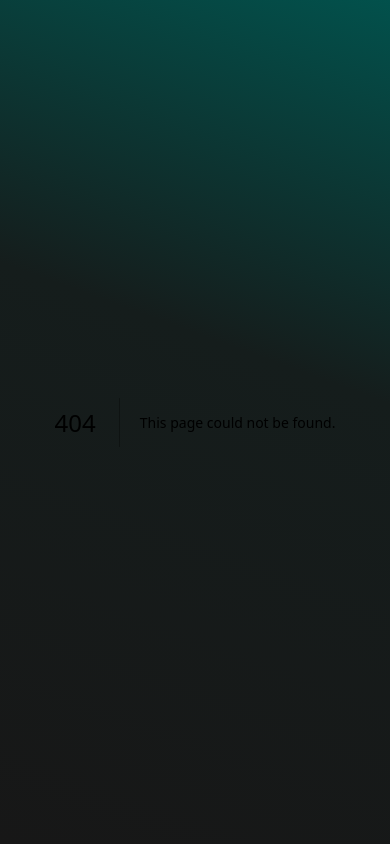
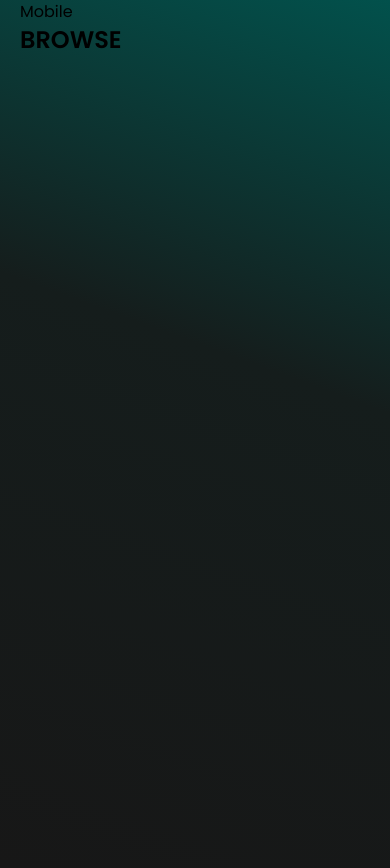
Before and after one commit to CarlLinusHedlund/nexa-ai-platform, a Next.js app: page /browse in a window 390 px wide. Before the commit this address had no page. Before the commit the page ends 844 px from the top, so only its background shows below. Built offline with nearby package versions, Linux system fonts and the light colour scheme; what tailwindcss-bg-patterns would draw is missing.

Commit message:
adds navbar, navbar animation, installs react-responsive, adds poppins font with next fonts

```diff
--- a/package.json
+++ b/package.json
@@ -18,6 +18,7 @@
     "next": "13.4.18",
     "react": "18.2.0",
     "react-dom": "18.2.0",
+    "react-responsive": "^9.0.2",
     "typescript": "5.1.6",
     "zustand": "^4.4.1"
   },
--- /dev/null
+++ b/src/app/browse/page.tsx
@@ -0,0 +1,5 @@
+export default function Browse() {
+  return (
+    <div className="text-[#white] font-semibold text-2xl">BROWSE</div>
+  )
+}
--- /dev/null
+++ b/src/app/faq/page.tsx
@@ -0,0 +1,5 @@
+export default function Faq() {
+  return (
+    <div>FAQ</div>
+  )
+}
--- a/src/app/globals.css
+++ b/src/app/globals.css
@@ -5,3 +5,9 @@
 .body-bg {
   background: linear-gradient(200deg, #02514c 0%, #151d1c 40.99%, #171717 100%);
 }
+
+.inner {
+  max-width: 1250px;
+  margin: 0 auto;
+  padding: 0 20px;
+}
--- a/src/app/layout.tsx
+++ b/src/app/layout.tsx
@@ -5,14 +5,20 @@
 // }
 'use client'
 import './globals.css'
-import { Inter } from 'next/font/google'
+
+import { Poppins } from 'next/font/google'
 import { AnimatePresence, motion } from 'framer-motion';
 import Loader from '../components/loader'
 import { useAnimationStore } from '@/store/loader';
+import Navbar from '@/components/shared/navbar';
 
 
 
-const inter = Inter({ subsets: ['latin'] })
+const poppins = Poppins({
+  subsets: ['latin-ext'],
+  style: 'normal',
+  weight: ['100', '200', '300', '400', '500', '600', '700', '800', '900']
+})
 
 
 export default function RootLayout({
@@ -25,8 +31,8 @@ export default function RootLayout({
 
   return (
     <html lang="en">
-      <body className={`${inter.className} relative body-bg `}>
-        <div className='absolute w-full h-full pattern-dots pattern-opacity-10 pattern-bg-transparent pattern-size-2 pattern-gray-100'>
+      <body className={`${poppins.className} font-poppins relative body-bg `}>
+        <div className='absolute w-full h-full -z-10 pattern-dots pattern-opacity-10 pattern-bg-transparent pattern-size-2 pattern-gray-100'>
         </div>
         <AnimatePresence mode='wait'>
           {!animationComplete ? (
@@ -34,9 +40,12 @@ export default function RootLayout({
               <Loader />
             </motion.div>
           ) : (
-            <main>
+            <>
+            <Navbar />
+            <main className='items-center justify-center w-full min-h-screen inner'>
               {children}
             </main>
+            </>
           )}
         </AnimatePresence>
       </body>
--- a/src/app/page.tsx
+++ b/src/app/page.tsx
@@ -1,17 +1,22 @@
-// import Image from 'next/image'
-'use-client'
-// const item = {
-//   initial: { opacity: 0, y: 20 },
-//   animate: { opacity: 1, y: 0, transition: { duration: 1, ease: 'easeInOut', staggerChildren: 0.6 } },
-//   exit: { opacity: 0, y: -10, transition: { duration: 0.5, delay: 2 } },
-// };
+'use client';
+import { motion } from 'framer-motion';
+const item = {
+  initial: { opacity: 0, y: 20 },
+  animate: { opacity: 1, y: 0, transition: { duration: 1, ease: 'easeInOut', staggerChildren: 0.6 } },
+  exit: { opacity: 0, y: -10, transition: { duration: 0.5, delay: 2 } },
+};
 
 export default function Home() {
   return (
-    <div className="flex flex-col items-center justify-center min-h-screen p-24 ">
-      <h1 className="text-4xl font-bold text-center text-[#eeeeee]">
+    <motion.div
+      variants={item}
+      initial="initial"
+      animate="animate"
+      exit="exit"
+    className="flex flex-col items-center justify-center min-h-screen p-24 ">
+      <h1 className="text-4xl text-center text-[#eeeeee] font-black ">
         NEXA
       </h1>
-    </div>
+    </motion.div>
   )
 }
--- /dev/null
+++ b/src/components/shared/navbar.tsx
@@ -0,0 +1,52 @@
+import { motion } from "framer-motion";
+import Link from "next/link"
+import { useMediaQuery } from "react-responsive"
+
+
+const item = {
+  initial: { opacity: 0, y: -10 },
+  animate: { opacity: 1, y: 0, transition: { duration: 1, ease: 'easeInOut', staggerChildren: 0.3 } },
+  exit: { opacity: 0, y: -10, transition: { duration: 0.9, delay: 2 } },
+};
+
+export default function Navbar() {
+
+  const isMobileOrTablet = useMediaQuery({ query: "(max-width: 767px)" })
+  const isDesktopOrLaptop = useMediaQuery({ query: "(min-width: 768px)" })
+
+  return (
+    <div className="inner ">
+      {isDesktopOrLaptop &&
+        <div
+        className="flex items-center w-full h-20 gap-14">
+          <motion.div
+          initial={{ opacity: 0, y: 0 }}
+          animate={{ opacity: 1, y: 0, transition: { duration: 1} }}
+          className="font-black text-[#eeeeee] text-2xl">NEXA</motion.div>
+          <motion.div
+          variants={item}
+          initial="initial"
+          animate="animate"
+          exit="exit"
+          className="flex items-center justify-center space-x-8 text-sm">
+            <motion.span
+            variants={item}
+            >
+              <Link className="font-semibold text-[#eeeeee]" href="/">Home</Link>
+            </motion.span>
+            <motion.span
+            variants={item}
+            >
+              <Link className="font-semibold text-[#eeeeee]" href="/browse">Browse</Link>
+            </motion.span>
+            <motion.span
+            variants={item}
+            >
+              <Link className="font-semibold text-[#eeeeee]" href="/faq">FAQ</Link>
+            </motion.span>
+          </motion.div>
+        </div>}
+      {isMobileOrTablet && <div>Mobile</div>}
+    </div>
+  )
+}
--- a/src/store/store.ts
+++ /dev/null
@@ -1,16 +0,0 @@
-import { create } from "zustand";
-
-type Store = {
-  count: number,
-}
-
-type Actions = {
-  increment: () => void;
-  reset: () => void;
-}
-
-export const useStore = create<Store & Actions>((set) => ({
-  count: 0,
-  increment: () => set((state: any) => ({ count: state.count + 1 })),
-  reset: () => set({ count: 0 }),
-}));
--- a/tailwind.config.js
+++ b/tailwind.config.js
@@ -10,6 +10,9 @@ module.exports = {
   ],
   theme: {
     extend: {
+      fontFamily: {
+        poppins: ["Poppins", "sans-serif"],
+      },
       patterns: {
         opacities: {
           100: "1",
```
Also changed, not shown: src/components/header.tsx (deleted), 1 other file (tests, documents, lock files or other folders).
